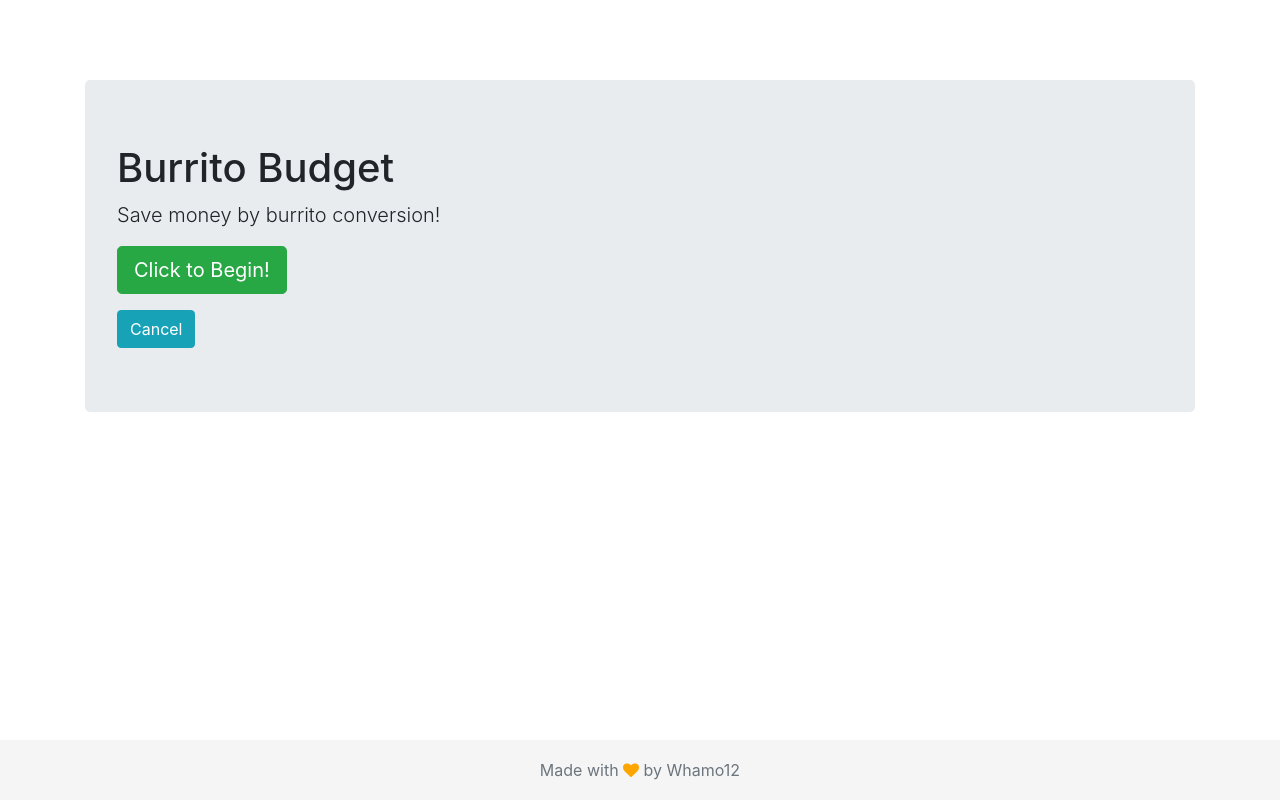
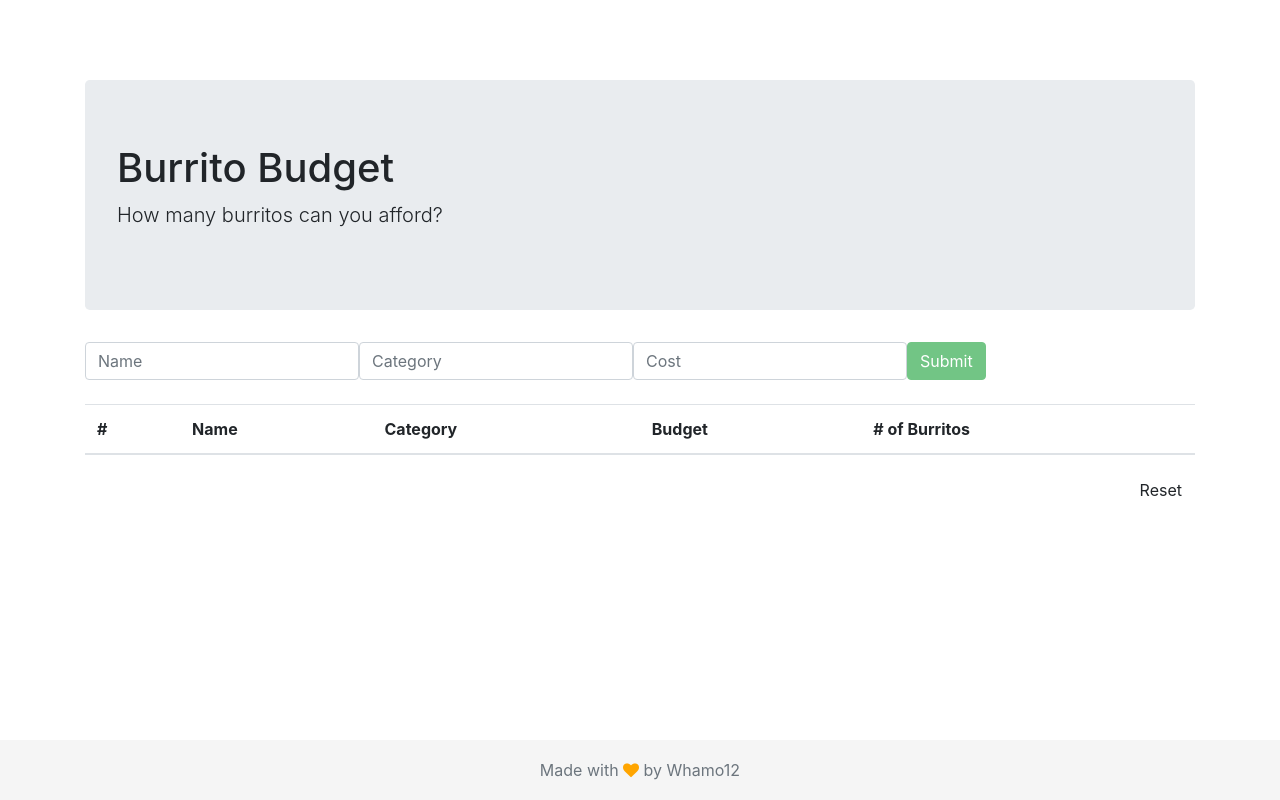
Before and after one commit to Whamo12/burrito-budget, an Angular app: page / in a window 1280 px wide. Built offline with nearby package versions, Linux system fonts and the light colour scheme.

Commit message:
Rewrite of application.  Added json-server.  Save budget implemented

```diff
--- a/package.json
+++ b/package.json
@@ -23,6 +23,7 @@
     "bootstrap": "4.0.0-alpha.5",
     "core-js": "^2.4.1",
     "font-awesome": "^4.7.0",
+    "json-server": "^0.10.1",
     "rxjs": "^5.1.0",
     "zone.js": "^0.8.4"
   },
--- a/src/app/app.component.html
+++ b/src/app/app.component.html
@@ -1,24 +1,18 @@
 <div class="container">
   <app-jumbotron></app-jumbotron>
-  <table *ngIf="showTable" class="table">
-    <thead>
-      <tr>
-        <th>#</th>
-        <th>Name</th>
-        <th>Category</th>
-        <th>Budget</th>
-        <th># of Burritos</th>
-      </tr>
-    </thead>
-    <tbody>
-      <tr>
-        <td>1</td>
-        <td>Car Payment</td>
-        <td>Automotive</td>
-        <td>$100</td>
-        <td>9.5</td>
-      </tr>
-    </tbody>
-  </table>
+  <form class="form-inline" #budgetDetailForm="ngForm" (ngSubmit)="onSubmit(budget)" *ngIf="budget">
+    <div class="form-group">
+      <input required type="text" class="form-control" id="description" name="description" placeholder="Name" #description="ngModel" [(ngModel)]="budget.description">
+    </div>
+    <div class="form-group">
+      <input required type="text" class="form-control" id="category" name="category" placeholder="Category" #category="ngModel" [(ngModel)]="budget.category">
+    </div>
+    <div class="form-group">
+      <input required type="number" class="form-control" id="cost" name="cost" placeholder="Cost" #cost="ngModel" [(ngModel)]="budget.cost">
+    </div>
+    <button [disabled]="!budgetDetailForm.valid" type="submit" class="btn btn-md btn-success">Submit</button>
+  </form>
+  <br>
+  <app-table></app-table>
 </div>
 <app-footer></app-footer>
--- a/src/app/app.component.ts
+++ b/src/app/app.component.ts
@@ -1,18 +1,34 @@
 import { Component } from '@angular/core';
 import { AppService } from './app.service';
+import { Budget } from './budget';
+import { Category } from './category';
 
 @Component({
   selector: 'app-root',
   templateUrl: './app.component.html',
   styleUrls: ['./app.component.css']
 })
+
 export class AppComponent {
-  showTable: boolean = false;
+  rowCount: number = 1;
+  budget: Budget = new Budget();
 
-  constructor(appService: AppService) {
-    appService.showTable$.subscribe(result => {
-      this.showTable = result;
-    });
+  constructor(private appService: AppService) {
+
+  }
+
+  increment(): void {
+    this.rowCount++;
+    console.log("rowCount: " + this.rowCount);
+  }
+
+  onSubmit(budget: Budget): void {
+    console.log(budget);
+    this.appService.saveBudget(budget);
+  }
+
+  cancel(): void {
+
   }
 
 }
--- a/src/app/app.module.ts
+++ b/src/app/app.module.ts
@@ -8,13 +8,15 @@ import { NavComponent } from './nav/nav.component';
 import { FooterComponent } from './footer/footer.component';
 import { JumbotronComponent } from './jumbotron/jumbotron.component';
 import { AppService } from './app.service';
+import { TableComponent } from './table/table.component';
 
 @NgModule({
   declarations: [
     AppComponent,
     NavComponent,
     FooterComponent,
-    JumbotronComponent
+    JumbotronComponent,
+    TableComponent
   ],
   imports: [
     BrowserModule,
--- a/src/app/app.service.ts
+++ b/src/app/app.service.ts
@@ -1,7 +1,34 @@
 import { Injectable } from '@angular/core';
 import { Subject } from 'rxjs/Subject';
+
+import { Headers, Http, Response, RequestOptions } from '@angular/http';
+
+import 'rxjs/add/operator/toPromise';
+import 'rxjs/add/operator/catch';
+
+import { Budget } from './budget';
+
 @Injectable()
 export class AppService {
+
+  private jsonServerAPI = 'http://localhost:3000';
+  error: Error;
+
+  constructor(private http: Http) {}
+
+  saveBudget(budget: Budget): Promise<Budget> {
+    let headers: Headers = new Headers();
+    headers.append('Content-Type', 'application/json');
+    let options = new RequestOptions({headers: headers});
+
+    let url = `${this.jsonServerAPI}/budget`;
+
+    return this.http
+      .post(url, JSON.stringify(budget), options)
+      .toPromise()
+      .then(response => response.json())
+      .catch(error => this.error = error);
+  }
 
   // Observable string sources
   private showTable = new Subject<boolean>();
@@ -21,7 +48,7 @@ export class AppService {
   }
 
   addRow() {
-
+    this.row.next(true);
   }
 
 }
--- a/src/app/budget.ts
+++ b/src/app/budget.ts
@@ -1,9 +1,9 @@
-import {Category } from './category';
+import { Category } from './category';
 
 export class Budget {
     id: number;
-    name: string;
+    description: string;
     category: Category;
-    expense: number;
+    cost: number;
     numOfBurritos: number;
 }
--- a/src/app/jumbotron/jumbotron.component.html
+++ b/src/app/jumbotron/jumbotron.component.html
@@ -1,7 +1,9 @@
 <div class="jumbotron">
   <h1>Burrito Budget</h1>
-  <p class="lead">Save money by burrito conversion!</p>
+  <p class="lead">How many burritos can you afford?</p>
+  <!--
   <p *ngIf="showButton1"><a class="btn btn-lg btn-success" (click)="showTable()" role="button">{{buttonName}}</a></p>
-  <p *ngIf="showButton2"><a class="btn btn-lg btn-success" (click)="addRow()" role="button">{{buttonName}}</a></p>
+  <p *ngIf="showButton2"><a class="btn btn-lg btn-success" (click)="addExpense()" role="button">{{buttonName}}</a></p>
   <a class="btn btn-md btn-info" (click)="cancel()" role="button">{{cancelButton}}</a>
+  -->
 </div>
--- a/src/app/jumbotron/jumbotron.component.ts
+++ b/src/app/jumbotron/jumbotron.component.ts
@@ -1,5 +1,8 @@
 import { Component, OnInit } from '@angular/core';
 import { AppService } from '../app.service';
+import { Budget } from '../budget';
+import { Category } from '../category';
+
 
 @Component({
   selector: 'app-jumbotron',
@@ -25,8 +28,9 @@ export class JumbotronComponent implements OnInit {
     }
   }
 
-  addRow() {
+  addExpense() {
     this.showButton2 = true;
+    this.appService.addRow();
   }
 
   cancel() {
--- /dev/null
+++ b/src/app/table/table.component.html
@@ -0,0 +1,21 @@
+<table class="table">
+  <thead>
+    <tr>
+      <th>#</th>
+      <th>Name</th>
+      <th>Category</th>
+      <th>Budget</th>
+      <th># of Burritos</th>
+    </tr>
+  </thead>
+  <tbody>
+    <tr *ngFor="let b of budget; let i = index">
+      <td>{{i}}</td>
+      <td><input type="text" (ngModel)="b.name">{{b?.name}}</td>
+      <td><input type="text" (ngModel)="b.category.name">{{b?.category.name}}</td>
+      <!-- <td><input type="text" #cost="ngModel" name="cost" (ngModel)="b.cost"></td> -->
+      <!-- <td>{{expense?.cost * 9.5}}</td> -->
+    </tr>
+  </tbody>
+</table>
+<button class="btn btn-md btn-default pull-right" (click)="showTable()" role="button">Reset</button>
--- /dev/null
+++ b/src/app/table/table.component.ts
@@ -0,0 +1,36 @@
+import { Component, OnInit, Input } from '@angular/core';
+import { AppService } from '../app.service';
+import { Budget } from '../budget';
+import { Category } from '../category';
+
+@Component({
+  selector: 'app-table',
+  templateUrl: './table.component.html',
+  styleUrls: ['./table.component.css']
+})
+export class TableComponent implements OnInit {
+
+  //@Input() count: number;
+  budget: Budget[] = [];
+  newBudget: Budget;
+  canSubmit: boolean;
+
+  constructor(appService: AppService) {
+
+  }
+
+  ngOnInit(): void {
+    console.log(this.budget);
+  }
+
+  addExpense(): void {
+    let newBudget: Budget;
+    this.budget.push(newBudget);
+    this.canSubmit = true;
+  }
+
+  submit(): void {
+    this.canSubmit = false;
+  }
+
+}
```
Also changed, not shown: src/app/table/table.component.css (added), 2 other files (tests, documents, lock files or other folders).
